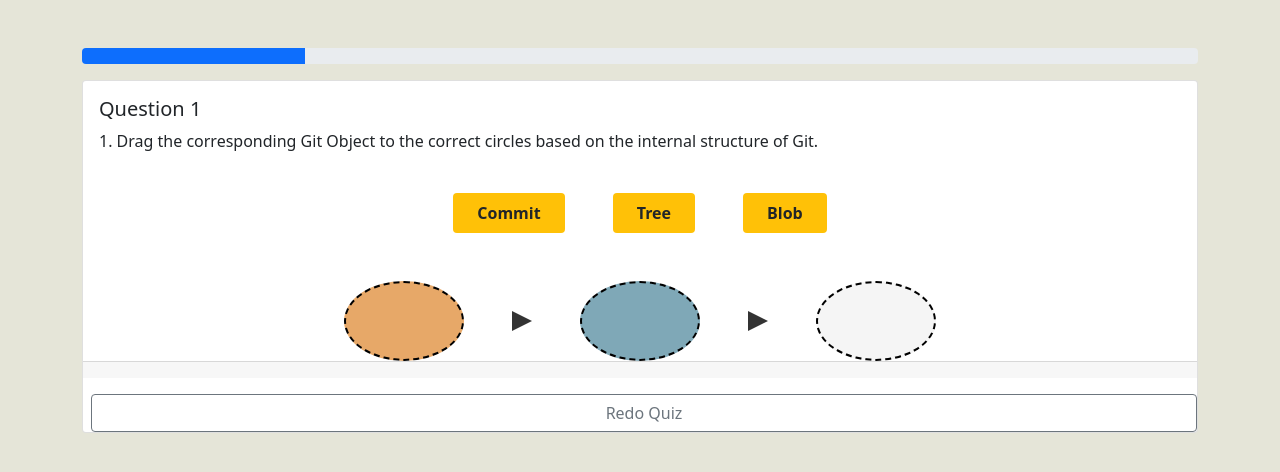
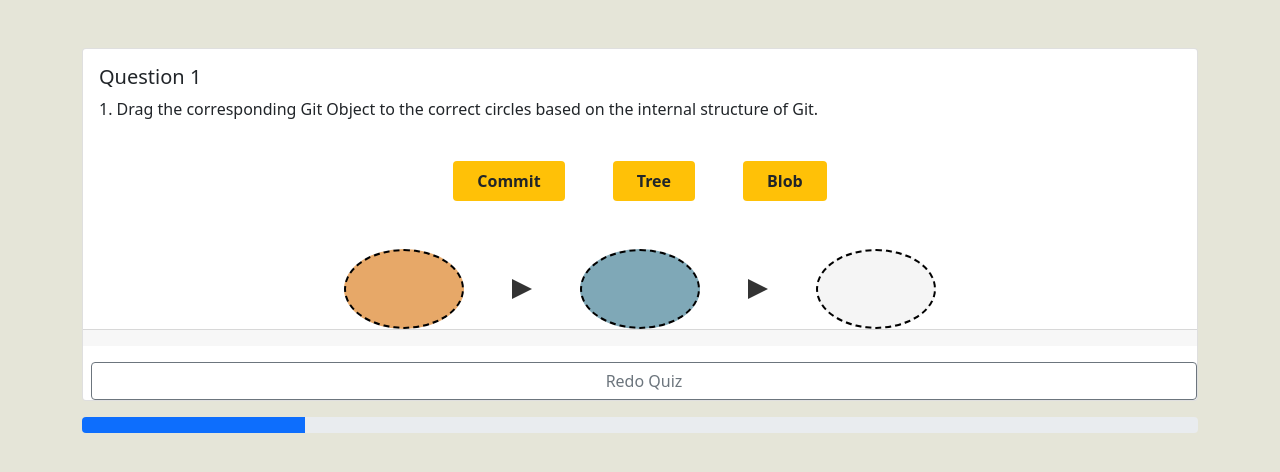
Before and after one commit to xinyiluo448/GitUnderTheHood, a Flask app: page /quiz/1 in a window 1280 px wide. Shown: the part 56-528 px from the top of the page. Run offline with Flask 3, Linux system fonts and the light colour scheme.

Commit message:
move progress bar to the bottom

```diff
--- a/templates/quiz.html
+++ b/templates/quiz.html
@@ -2,9 +2,6 @@
 
 {% block content %}
 <div class="container mt-5">
-	<div class="progress mb-3">
-		<div class="progress-bar" role="progressbar" style="width: {{ (question.page / total_pages) * 100 }}%;" aria-valuenow="{{ question.page }}" aria-valuemin="0" aria-valuemax="{{ total_pages }}"></div>
-	</div>
 	<div class="card">
 		<div class="card-body">
 			<h5 class="card-title">Question {{ question.page }}</h5>
@@ -130,6 +127,11 @@
 		</div>
 		<a href="{{ url_for('redo_quiz') }}" class="btn btn-outline-secondary mt-3 ms-2">Redo Quiz</a>
 	</div>
+
+	<!-- Move the progress bar here -->
+	<div class="progress mt-3">
+		<div class="progress-bar" role="progressbar" style="width: {{ (question.page / total_pages) * 100 }}%;" aria-valuenow="{{ question.page }}" aria-valuemin="0" aria-valuemax="{{ total_pages }}"></div>
+	</div>
 </div>
 
 <script>
```
